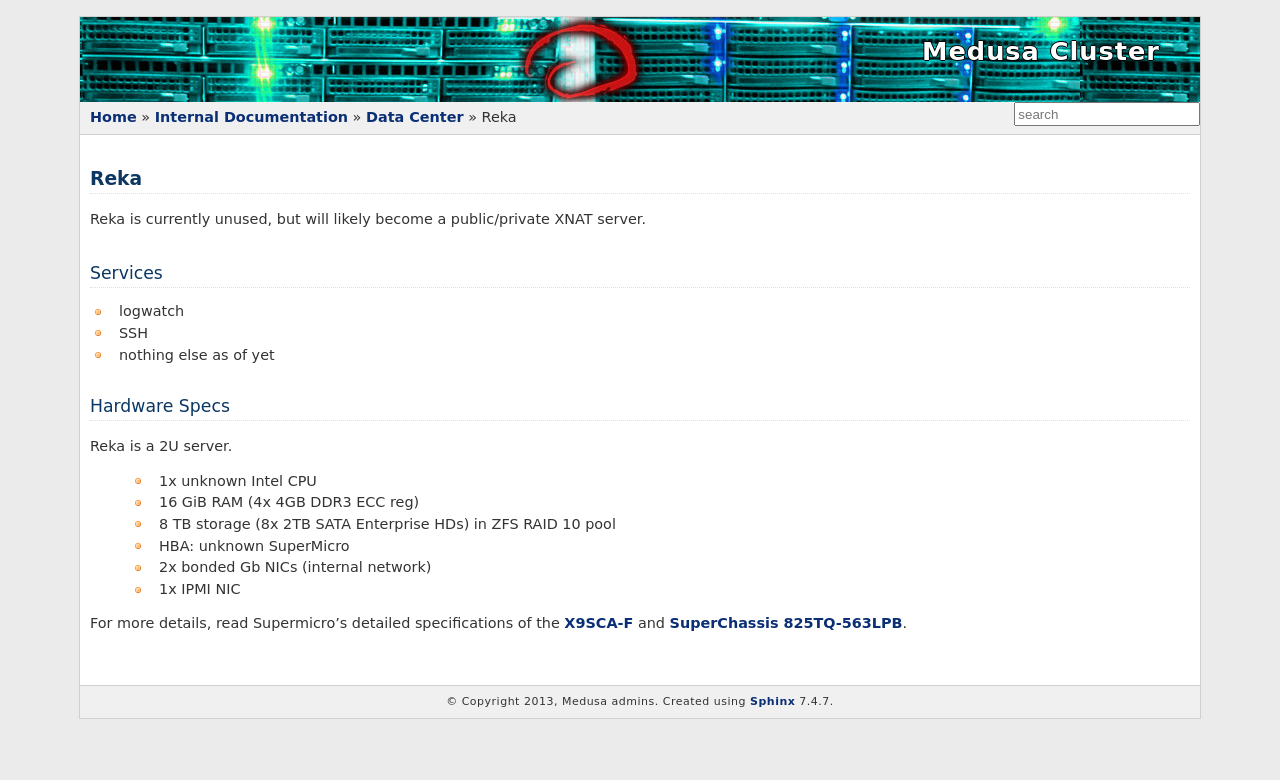
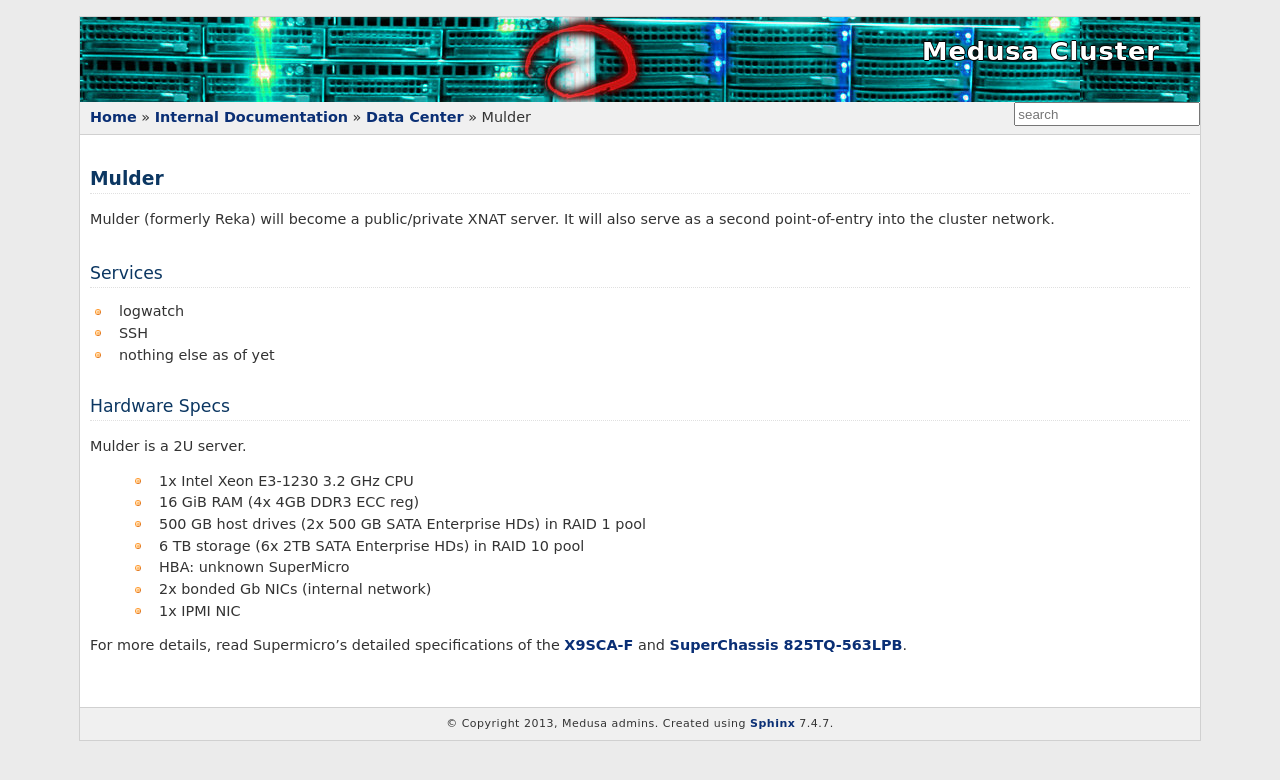
Before and after one commit to psychoinformatics-de/ipsy-docs, a Sphinx documentation site: the page built from source/internal/data_center/mulder.rst, in a window 1280 px wide. Shown: the top 780 px of the page. Built offline with Sphinx 7.4.7, drawn with Linux system fonts in a browser that asks for light colours; formulas are drawn with MathJax 3.

Commit message:
Reka is now Mulder; add specs

```diff
--- a/source/internal/data_center/index.rst
+++ b/source/internal/data_center/index.rst
@@ -9,7 +9,7 @@ We own a 42U rack in the campus Data Center. The contents of the rack are:
 * one `head node <medusa>`_ (medusa)
 * nine `compute nodes <compute_nodes>`_ (snake1-9)
 * one `backup server <mudflap>`_ (mudflap) with an external array (trucknuts)
-* one `XNAT server <reka>`_ (reka)
+* one `XNAT server <mulder>`_ (mulder)
 * two `network switches <network>`_ (one for IPMI, the other for data)
 * two `UPSs and one zero-U PDU <power>`_
 
--- a/source/internal/data_center/reka.rst
+++ b/source/internal/data_center/mulder.rst
@@ -2,9 +2,10 @@
 .. ex: set sts=4 ts=4 sw=4 et tw=79:
 
 ****
-Reka
+Mulder
 ****
-Reka is currently unused, but will likely become a public/private XNAT server.
+Mulder (formerly Reka) will become a public/private XNAT server. It will also
+serve as a second point-of-entry into the cluster network.
 
 Services
 ========
@@ -15,11 +16,12 @@ Services
 
 Hardware Specs
 ==============
-Reka is a 2U server.
+Mulder is a 2U server.
 
- * 1x unknown Intel CPU
+ * 1x Intel Xeon E3-1230 3.2 GHz CPU
  * 16 GiB RAM (4x 4GB DDR3 ECC reg)
- * 8 TB storage (8x 2TB SATA Enterprise HDs) in ZFS RAID 10 pool
+ * 500 GB host drives (2x 500 GB SATA Enterprise HDs) in RAID 1 pool
+ * 6 TB storage (6x 2TB SATA Enterprise HDs) in RAID 10 pool
  * HBA: unknown SuperMicro
  * 2x bonded Gb NICs (internal network)
  * 1x IPMI NIC
```
